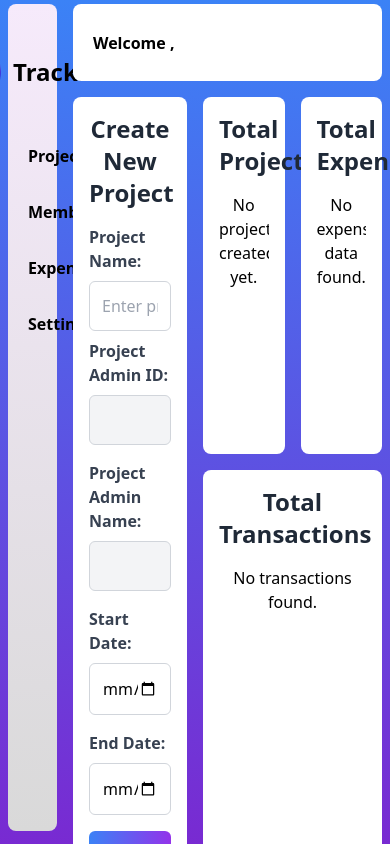
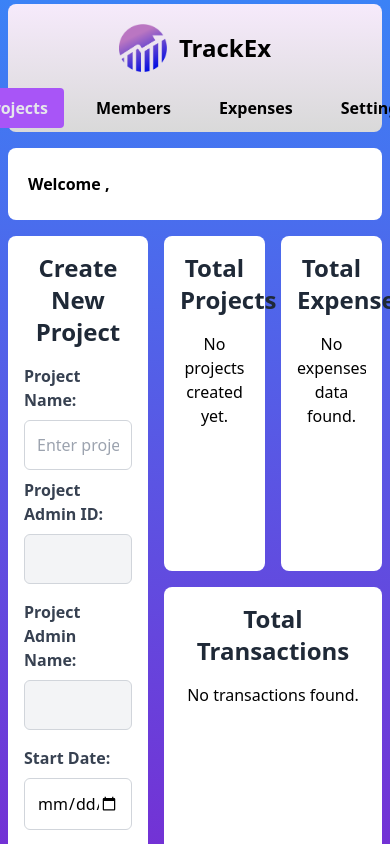
Before and after one commit to sarthakare/ExpenseTracker2, a React (Vite) app in the folder Client/: page /home in a window 390 px wide. Shown: the top 844 px of the page. Built offline with nearby package versions, Linux system fonts and the light colour scheme.

Commit message:
navbar movile optimization

```diff
--- a/Client/src/components/home.jsx
+++ b/Client/src/components/home.jsx
@@ -7,14 +7,14 @@ import Settings from "./settings";
 
 function Home() {
   return (
-    <div className="pl-1 pr-1 grid grid-cols-12 gap-2 bg-gradient-to-b from-blue-500 to-purple-700">
+    <div className="w-full h-full pl-1 pr-1 grid grid-cols-12 gap-2 bg-gradient-to-b from-blue-500 to-purple-700">
       {/* Navbar in the first two columns */}
-      <div className="col-span-2">
+      <div className="col-span-12 sm:col-span-2 w-fit-screen">
         <Navbar />
       </div>
 
       {/* Main content in the remaining 10 columns */}
-      <div className="col-span-10">
+      <div className="col-span-12 sm:col-span-10">
         <Routes>
           <Route path="/" element={<Projects />} />
           <Route path="/projects" element={<Projects />} />
--- a/Client/src/components/landing.jsx
+++ b/Client/src/components/landing.jsx
@@ -7,7 +7,7 @@ const Landing = () => {
   return (
     <div className="h-full w-full text-gray-800 grid grid-cols-1 sm:grid-cols-3 overflow-x-hidden">
       <nav className="bg-[linear-gradient(180deg,#6051c0,#85439b)] p-4 sm:p-6 sm:col-span-3">
-        <div className="container mx-auto flex justify-between items-center flex-wrap">
+        <div className="container mx-auto flex justify-center items-center sm:justify-between flex-wrap">
           <div className="flex items-center">
             <img
               className="max-w-[40px] max-h-[40px] sm:max-w-[50px] sm:max-h-[50px]"
--- a/Client/src/components/navbar.jsx
+++ b/Client/src/components/navbar.jsx
@@ -1,23 +1,24 @@
-import { NavLink } from "react-router-dom";
+import { NavLink, useLocation } from "react-router-dom";
 import logo from "../assets/images/icon-1.png";
 
 function Navbar() {
+   const location = useLocation();
   return (
-    <nav className="bg-gradient-to-b from-[#f6eafb] to-[#d9d9d9] h-[98vh] rounded-lg m-1 p-1">
+    <nav className="bg-gradient-to-b from-[#f6eafb] to-[#d9d9d9] sm:h-[98vh] rounded-lg m-1 p-1 flex flex-col sm:block">
       {/* Logo and App Name */}
-      <div className="flex items-center justify-center pt-10 pb-10">
+      <div className="flex items-center justify-center pt-4 pb-4 sm:pt-10 sm:pb-10">
         <img src={logo} alt="Logo" className="h-12 w-12 mr-3" />
         <h1 className="text-black text-2xl font-bold">TrackEx</h1>
       </div>
 
       {/* Navigation Links */}
-      <ul className="flex flex-col space-y-4">
+      <ul className="flex sm:flex-col sm:space-y-4 space-x-4 sm:space-x-0 justify-center">
         <li className="w-full">
           <NavLink
             to="/home/projects"
             className={({ isActive }) =>
-              `block w-full text-black font-bold py-2 px-4 ${
-                isActive
+              `block w-full sm:w-auto text-black font-bold py-2 px-4 ${
+                isActive || location.pathname === "/home"
                   ? "bg-purple-500 rounded text-gray-200"
                   : "hover:bg-[#dba6ed] rounded hover:text-gray-200"
               }`
```
